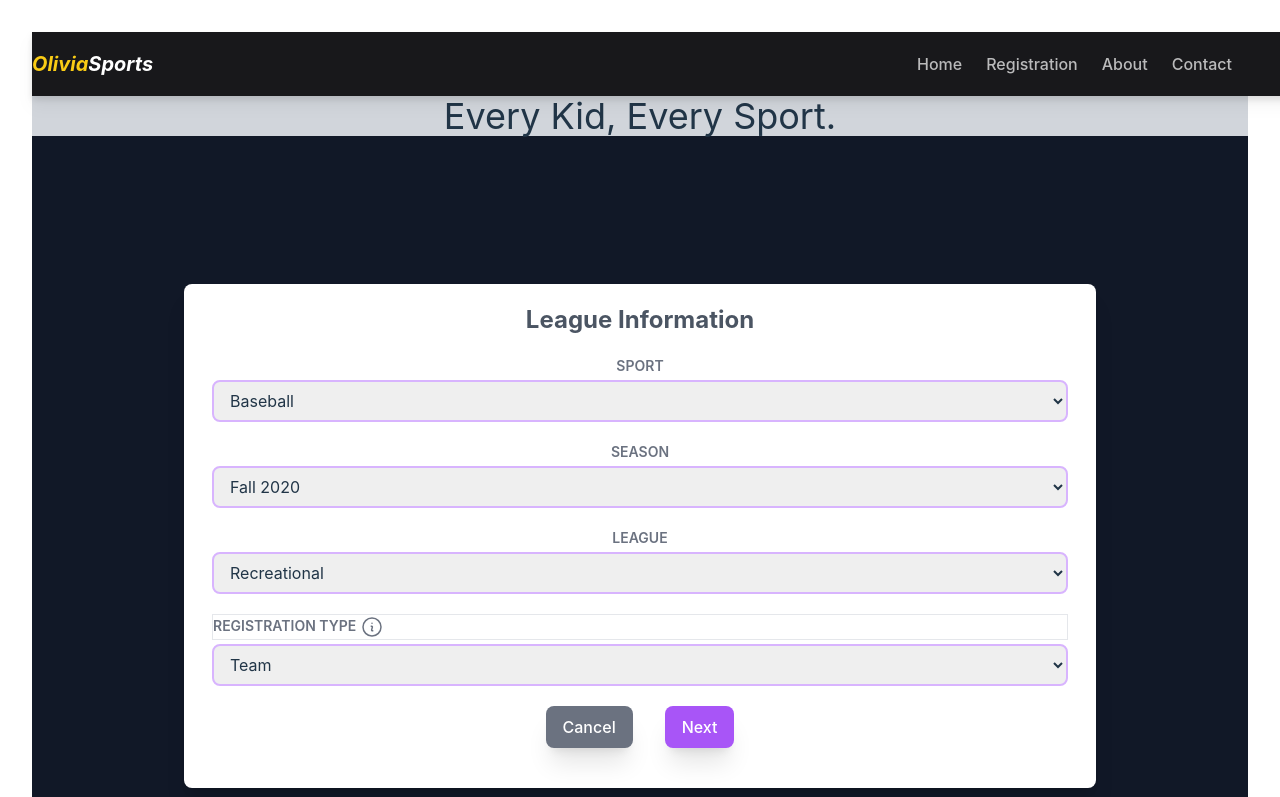
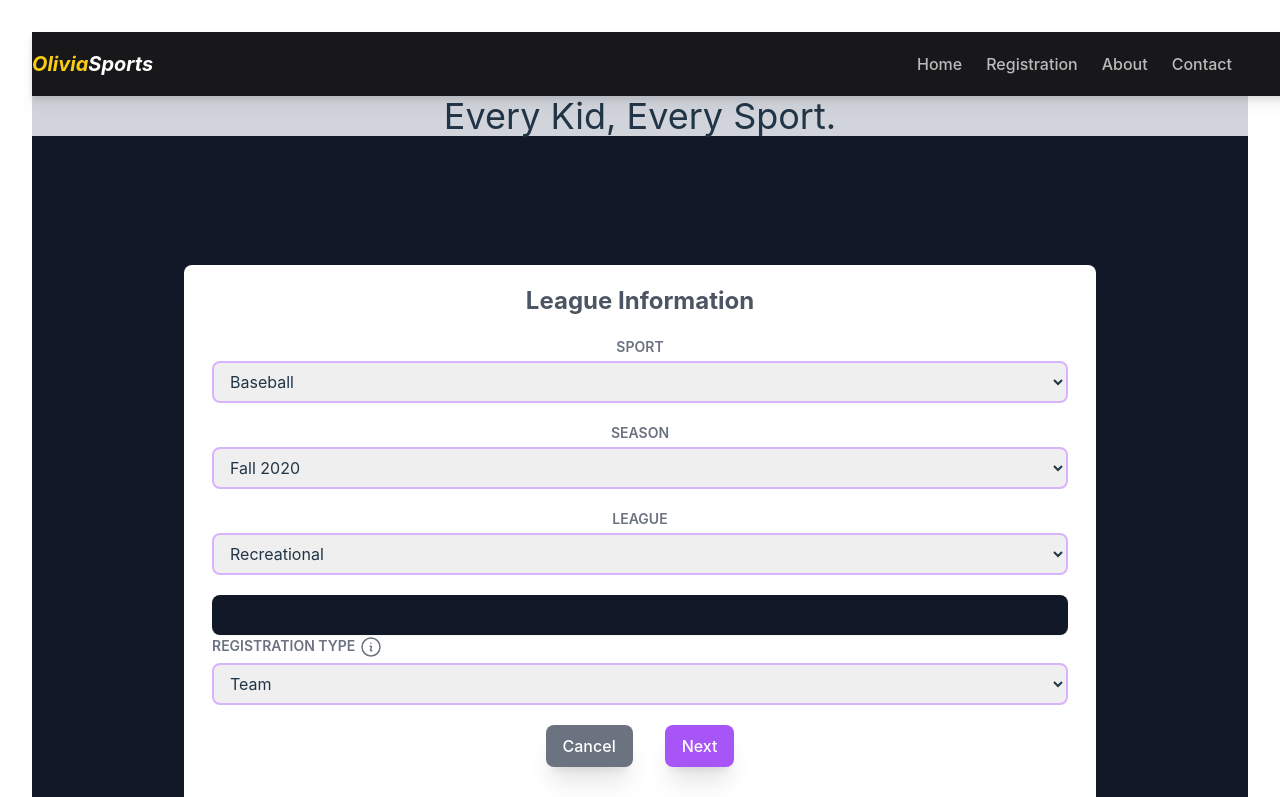
Before and after one commit to 21221086/vitejs-vite-vtvgmr, a Vue app: page /register in a window 1280 px wide. Shown: the top 797 px of the page. Built offline with nearby package versions, Linux system fonts and the light colour scheme.

Commit message:
1 file modified, 1 added

```diff
--- /dev/null
+++ b/src/components/InfoText.vue
@@ -0,0 +1,12 @@
+<template>
+<div class="inline-block visible z-10 py-5 px-3 text-sm font-medium text-white bg-gray-900 rounded-lg shadow-sm transition-opacity duration-300 dark:bg-gray-700">{{ textToDisplay }} </div>
+</template>
+
+<script>
+export default {
+  name: 'textToDisplay',
+  props: {
+    label: String,
+  },
+};
+</script>
--- a/src/pages/Register.vue
+++ b/src/pages/Register.vue
@@ -46,9 +46,11 @@
         </div>
 
         <div class="grid grid-cols-1 mt-5 mx-7">
-          <label class="border text-left uppercase md:text-sm text-xs text-gray-500 text-light font-semibold">Registration Type
-            <InfoIcon class="inline"></InfoIcon>
+          <InfoText v-show="true" textToDisplay="Are you a coach registering a team or a parent registering a player?"></InfoText>
+          <label class="text-left uppercase md:text-sm text-xs text-gray-500 text-light font-semibold">Registration Type
+            <InfoIcon v-on:click="showRegistrationHover" class="inline"></InfoIcon>
           </label>
+
           <select class="py-2 px-3 rounded-lg border-2 border-purple-300 mt-1 focus:outline-none focus:ring-2 focus:ring-purple-600 focus:border-transparent">
             <option>Team</option>
             <option>Player</option>
@@ -112,16 +114,18 @@
 import NavigationBar from '../components/NavigationBar.vue';
 import Banner from '../components/Banner.vue'
 import InfoIcon from '../components/InfoIcon.vue'
+import InfoText from '../components/InfoText.vue'
 import FrontPage from '../pages/FrontPage.vue'
 export default {
   data: function () {
     return {
       showFrontPage: true,
-      formToShow: 'Sport'
+      formToShow: 'Sport',
+      registrationHover: false
     }
   },
   props: ['league'],
-  components: { FrontPage, Banner, NavigationBar, InfoIcon },
+  components: { FrontPage, Banner, NavigationBar, InfoIcon, InfoText },
   methods: {
     displayForm (formToShow) {
       console.log('formToShow: ', formToShow)
@@ -129,6 +133,10 @@ export default {
     },
     submitForm () {
       console.log('Form Submitted')
+    },
+    showRegistrationHover() {
+      this.registrationHover = !this.registrationHover
+      console.log('this.registrationHover: ', this.registrationHover)
     }
   }
 };
```
